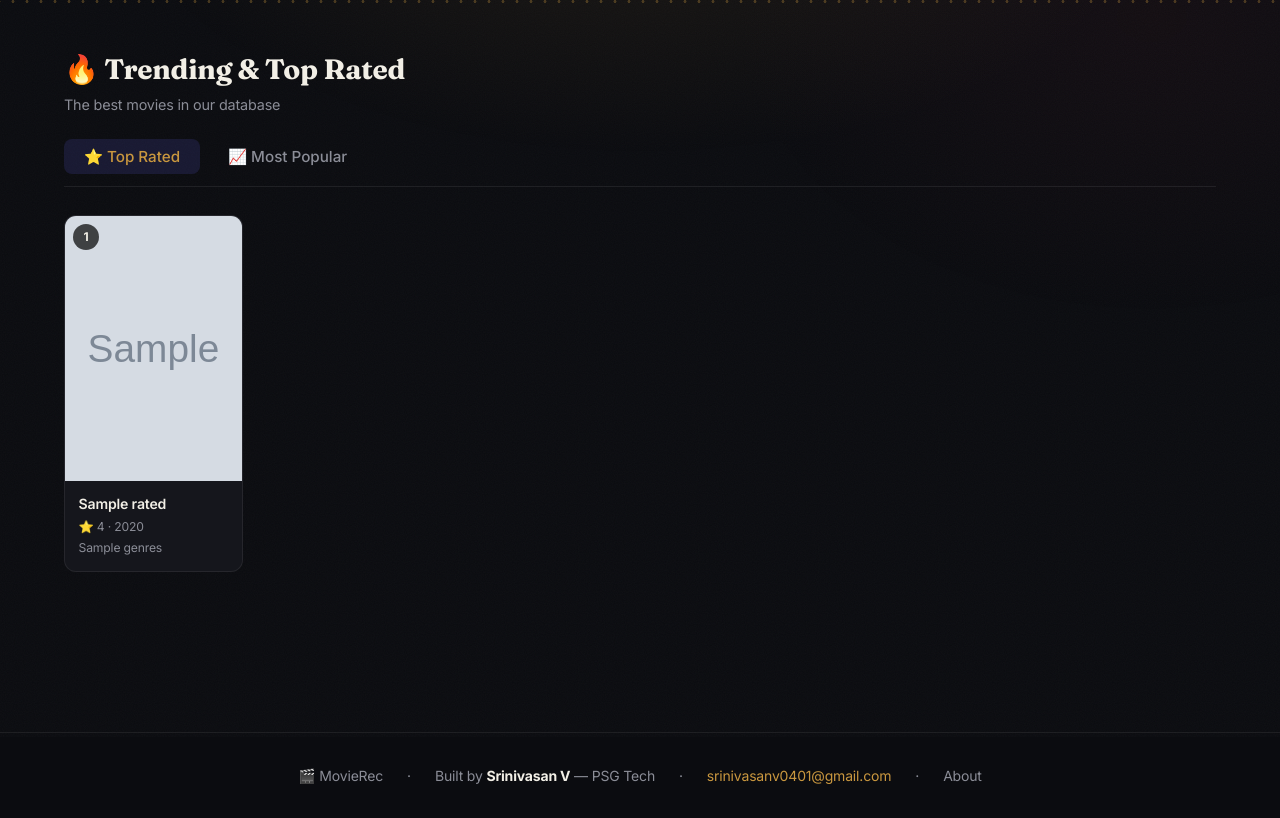
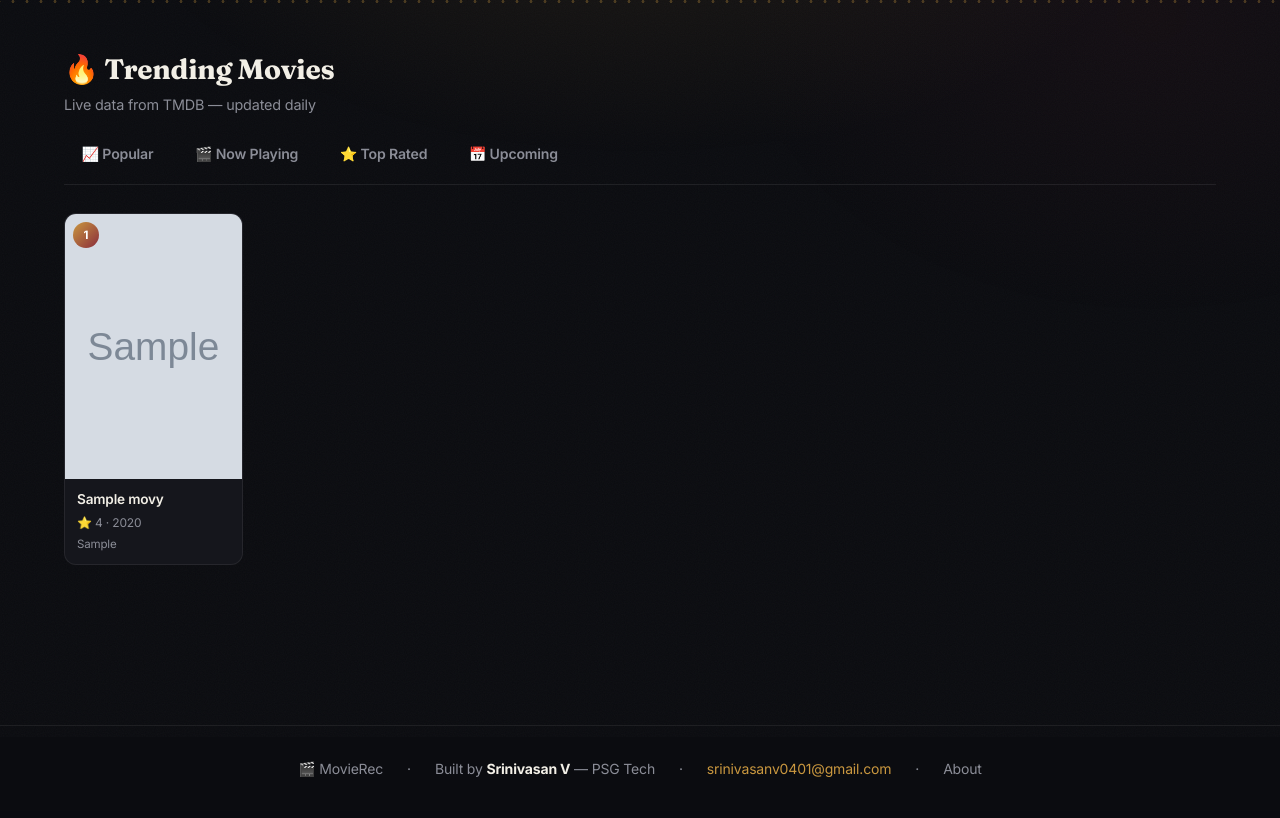
Before and after one commit to srini0406/movie-recommendation-site, a Django app: template recommender/templates/recommender/trending.html in a window 1280 px wide. Shown: the part 63-881 px from the top of the page. After the commit the page ends 840 px from the top, so only its background shows below. Run offline with Django 3.2, Linux system fonts and the light colour scheme; the template is opened without the code that fills it: most values are stand-ins (such as "Sample title", 1, 10 or a date in 2020); grey boxes marked "Sample" are stand-in pictures.

Commit message:
Update trending, mood, surprise me, home to use TMDB live data

```diff
--- a/recommender/templates/recommender/index.html
+++ b/recommender/templates/recommender/index.html
@@ -497,7 +497,7 @@
             </div>
             <div class="movie-scroller">
                 {% for m in because_recs %}
-                <a href="{% url 'recommender:movie_detail' m.title %}" class="movie-card-link">
+                <a href="/share/{{ m.title|urlencode }}/" class="movie-card-link">
                     <div class="movie-poster-wrap">
                         {% if m.poster_url %}
                         <img src="{{ m.poster_url }}" alt="{{ m.title }}" loading="lazy">
@@ -522,7 +522,7 @@
             </div>
             <div class="movie-scroller">
                 {% for m in trending_movies %}
-                <a href="{% url 'recommender:movie_detail' m.title %}" class="movie-card-link">
+                <a href="{% if m.tmdb_id %}/tmdb/{{ m.tmdb_id }}/{% else %}/share/{{ m.title|urlencode }}/{% endif %}" class="movie-card-link">
                     <div class="movie-poster-wrap">
                         {% if m.poster_url %}
                         <img src="{{ m.poster_url }}" alt="{{ m.title }}" loading="lazy">
--- a/recommender/templates/recommender/mood_results.html
+++ b/recommender/templates/recommender/mood_results.html
@@ -45,7 +45,7 @@
     <p style="color:var(--text-muted);font-size:.88rem;margin-bottom:1rem">{{ movies|length }} movies matched</p>
     <div class="movies-grid">
         {% for m in movies %}
-        <a href="{% url 'recommender:movie_detail' m.title %}" class="movie-tile">
+        <a href="{% if m.tmdb_id %}/tmdb/{{ m.tmdb_id }}/{% else %}/share/{{ m.title|urlencode }}/{% endif %}" class="movie-tile">
             <div class="tile-poster">
                 {% if m.poster_url %}<img src="{{ m.poster_url }}" alt="{{ m.title }}" loading="lazy">{% else %}🎬{% endif %}
             </div>
--- a/recommender/templates/recommender/trending.html
+++ b/recommender/templates/recommender/trending.html
@@ -1,148 +1,63 @@
 {% extends 'recommender/base.html' %}
-{% block title %}Trending & Top Rated Movies Free — Best Films to Watch Now{% endblock %}
-{% block meta_description %}Discover trending and top-rated movies right now. Browse the best films to watch — sorted by popularity and rating. Free, no signup required.{% endblock %}
-{% block og_title %}Trending & Top Rated Movies — Best Films to Watch Now{% endblock %}
+{% block title %}Trending Movies — Now Playing, Popular & Top Rated{% endblock %}
+{% block meta_description %}Discover trending movies right now — now playing in cinemas, most popular, top rated, and upcoming releases. Updated daily from TMDB.{% endblock %}
 
 {% block extra_head %}
 <style>
-    .tab-bar{display:flex;gap:.5rem;margin-bottom:1.75rem;border-bottom:1px solid rgba(255,255,255,.08);padding-bottom:.75rem}
-    .tab{padding:.5rem 1.25rem;border-radius:8px;cursor:pointer;font-size:.95rem;font-weight:500;border:none;background:transparent;color:var(--text-muted);font-family:inherit;transition:var(--transition)}
-    .tab.active{background:rgba(99,102,241,.15);color:var(--primary)}
-    .movies-grid{display:grid;grid-template-columns:repeat(auto-fill,minmax(175px,1fr));gap:1rem}
+.tab-bar{display:flex;gap:.4rem;margin-bottom:1.75rem;border-bottom:1px solid rgba(255,255,255,.08);padding-bottom:.75rem;flex-wrap:wrap}
+.tab{padding:.5rem 1.1rem;border-radius:8px;cursor:pointer;font-size:.88rem;font-weight:600;border:none;background:transparent;color:var(--text-muted);font-family:inherit;transition:var(--transition);text-decoration:none}
+.tab:hover{background:rgba(99,102,241,.1);color:var(--primary)}
+.tab.active{background:rgba(99,102,241,.18);color:var(--primary)}
+.movies-grid{display:grid;grid-template-columns:repeat(auto-fill,minmax(170px,1fr));gap:1rem}
 .movie-tile{background:var(--surface);border-radius:var(--radius);overflow:hidden;border:1px solid rgba(255,255,255,.07);transition:var(--transition);text-decoration:none;color:var(--text);display:flex;flex-direction:column;position:relative}
-    .movie-tile:hover{transform:translateY(-4px);border-color:rgba(99,102,241,.4);box-shadow:0 10px 28px rgba(99,102,241,.15)}
-    .tile-rank{position:absolute;top:.5rem;left:.5rem;width:26px;height:26px;background:rgba(0,0,0,.7);border-radius:50%;display:flex;align-items:center;justify-content:center;font-size:.75rem;font-weight:700;z-index:1}
+.movie-tile:hover{transform:translateY(-5px);border-color:rgba(99,102,241,.45);box-shadow:0 12px 32px rgba(99,102,241,.18)}
+.tile-rank{position:absolute;top:.5rem;left:.5rem;width:26px;height:26px;background:linear-gradient(135deg,var(--primary),var(--secondary));border-radius:50%;display:flex;align-items:center;justify-content:center;font-size:.72rem;font-weight:700;z-index:1;color:#fff}
 .tile-poster{width:100%;aspect-ratio:2/3;background:var(--surface-light);display:flex;align-items:center;justify-content:center;font-size:3rem;overflow:hidden}
 .tile-poster img{width:100%;height:100%;object-fit:cover}
-    .tile-info{padding:.85rem;flex:1}
-    .tile-title{font-size:.88rem;font-weight:600;line-height:1.3;margin-bottom:.3rem}
-    .tile-meta{font-size:.76rem;color:var(--text-muted)}
-
-    /* Skeleton */
-    .skeleton-tile{background:var(--surface);border-radius:var(--radius);overflow:hidden;border:1px solid rgba(255,255,255,.07)}
-    .skeleton-poster{width:100%;aspect-ratio:2/3;background:linear-gradient(90deg,var(--surface) 25%,var(--surface-light) 50%,var(--surface) 75%);background-size:200% 100%;animation:shimmer 1.4s infinite}
-    .skeleton-body{padding:.85rem}
-    .skeleton-line{height:12px;border-radius:4px;margin-bottom:.5rem;background:linear-gradient(90deg,var(--surface) 25%,var(--surface-light) 50%,var(--surface) 75%);background-size:200% 100%;animation:shimmer 1.4s infinite}
-    .skeleton-line.short{width:55%}
-    @keyframes shimmer{0%{background-position:200% 0}100%{background-position:-200% 0}}
-
-    #loadMore{display:none;text-align:center;padding:1.5rem}
-    .spinner-sm{display:inline-block;width:22px;height:22px;border:2.5px solid rgba(99,102,241,.25);border-top-color:var(--primary);border-radius:50%;animation:spin .7s linear infinite;vertical-align:middle;margin-right:.5rem}
-    @keyframes spin{to{transform:rotate(360deg)}}
+.tile-body{padding:.75rem;flex:1}
+.tile-title{font-size:.85rem;font-weight:600;line-height:1.3;margin-bottom:.3rem}
+.tile-meta{font-size:.75rem;color:var(--text-muted)}
+.tile-overview{font-size:.72rem;color:var(--text-muted);line-height:1.4;margin-top:.25rem;display:-webkit-box;-webkit-line-clamp:2;-webkit-box-orient:vertical;overflow:hidden}
+.empty{text-align:center;padding:4rem 1rem;color:var(--text-muted)}
 </style>
 {% endblock %}
 
 {% block content %}
 <div class="page">
-    <div style="margin-bottom:1.5rem">
-        <h1 style="font-size:1.75rem;font-weight:700">🔥 Trending & Top Rated</h1>
-        <p style="color:var(--text-muted);font-size:.9rem;margin-top:.25rem">The best movies in our database</p>
+    <div style="margin-bottom:1.25rem">
+        <h1 style="font-size:1.75rem;font-weight:700">🔥 Trending Movies</h1>
+        <p style="color:var(--text-muted);font-size:.9rem;margin-top:.25rem">Live data from TMDB — updated daily</p>
     </div>
 
     <div class="tab-bar">
-        <button class="tab active" id="tab-top_rated" onclick="switchTab('top_rated', this)">⭐ Top Rated</button>
-        <button class="tab" id="tab-most_popular" onclick="switchTab('most_popular', this)">📈 Most Popular</button>
+        <a href="?tab=popular"     class="tab {% if active_tab == 'popular'     %}active{% endif %}">📈 Popular</a>
+        <a href="?tab=now_playing" class="tab {% if active_tab == 'now_playing' %}active{% endif %}">🎬 Now Playing</a>
+        <a href="?tab=top_rated"   class="tab {% if active_tab == 'top_rated'   %}active{% endif %}">⭐ Top Rated</a>
+        <a href="?tab=upcoming"    class="tab {% if active_tab == 'upcoming'    %}active{% endif %}">📅 Upcoming</a>
     </div>
 
-    <!-- Top Rated -->
-    <div id="top_rated" class="tab-panel active">
-        <div class="movies-grid" id="grid-top_rated">
-            {% for m in top_rated %}
-            <a href="{% url 'recommender:movie_detail' m.title %}" class="movie-tile">
+    {% if movies %}
+    <div class="movies-grid">
+        {% for m in movies %}
+        <a href="{% if m.tmdb_id %}/tmdb/{{ m.tmdb_id }}/{% else %}/share/{{ m.title|urlencode }}/{% endif %}" class="movie-tile">
             <div class="tile-rank">{{ forloop.counter }}</div>
             <div class="tile-poster">
-                    {% if m.poster_url %}<img src="{{ m.poster_url }}" alt="{{ m.title }}" loading="lazy">{% else %}🎬{% endif %}
+                {% if m.poster_url %}<img src="{{ m.poster_url }}" alt="{{ m.title }}" loading="lazy">
+                {% else %}🎬{% endif %}
             </div>
-                <div class="tile-info">
+            <div class="tile-body">
                 <div class="tile-title">{{ m.title }}</div>
                 <div class="tile-meta">⭐ {{ m.rating }} · {{ m.release_date|slice:":4" }}</div>
-                    <div class="tile-meta" style="margin-top:.2rem">{{ m.genres }}</div>
+                {% if m.overview_short %}<div class="tile-overview">{{ m.overview_short }}</div>{% endif %}
             </div>
         </a>
         {% endfor %}
     </div>
+    {% else %}
+    <div class="empty">
+        <div style="font-size:3rem;margin-bottom:1rem">🎬</div>
+        <p>Could not load movies. Please try again shortly.</p>
     </div>
-
-    <!-- Most Popular -->
-    <div id="most_popular" class="tab-panel" style="display:none">
-        <div class="movies-grid" id="grid-most_popular">
-            {% for m in most_popular %}
-            <a href="{% url 'recommender:movie_detail' m.title %}" class="movie-tile">
-                <div class="tile-rank">{{ forloop.counter }}</div>
-                <div class="tile-poster">
-                    {% if m.poster_url %}<img src="{{ m.poster_url }}" alt="{{ m.title }}" loading="lazy">{% else %}🎬{% endif %}
-                </div>
-                <div class="tile-info">
-                    <div class="tile-title">{{ m.title }}</div>
-                    <div class="tile-meta">📈 {{ m.rating }} · {{ m.release_date|slice:":4" }}</div>
-                    <div class="tile-meta" style="margin-top:.2rem">{{ m.genres }}</div>
-                </div>
-            </a>
-            {% endfor %}
-        </div>
-    </div>
-
-    <!-- Infinite scroll sentinel + spinner -->
-    <div id="loadMore"><span class="spinner-sm"></span> Loading more…</div>
+    {% endif %}
 </div>
 {% endblock %}
-
-{% block extra_scripts %}
-<script>
-// Embed all data from Django for infinite scroll
-const ALL_DATA = {
-    top_rated: {{ top_rated_json|safe }},
-    most_popular: {{ most_popular_json|safe }},
-};
-const PAGE_SIZE = 24;
-let activeTab = 'top_rated';
-let pages = {top_rated: 1, most_popular: 1};
-
-function switchTab(id, btn) {
-    document.querySelectorAll('.tab-panel').forEach(p => p.style.display = 'none');
-    document.querySelectorAll('.tab').forEach(t => t.classList.remove('active'));
-    document.getElementById(id).style.display = 'block';
-    btn.classList.add('active');
-    activeTab = id;
-}
-
-function buildTile(m, rank) {
-    const poster = m.poster_url
-        ? `<img src="${m.poster_url}" alt="${m.title}" loading="lazy">`
-        : '🎬';
-    return `<a href="/movie/${encodeURIComponent(m.title)}/" class="movie-tile">
-        <div class="tile-rank">${rank}</div>
-        <div class="tile-poster">${poster}</div>
-        <div class="tile-info">
-            <div class="tile-title">${m.title}</div>
-            <div class="tile-meta">⭐ ${m.rating} · ${(m.release_date||'').slice(0,4)}</div>
-            <div class="tile-meta" style="margin-top:.2rem">${m.genres}</div>
-        </div>
-    </a>`;
-}
-
-// Infinite scroll observer
-const sentinel = document.getElementById('loadMore');
-const scrollObs = new IntersectionObserver(entries => {
-    if (!entries[0].isIntersecting) return;
-    const data = ALL_DATA[activeTab];
-    const currentPage = pages[activeTab];
-    const start = currentPage * PAGE_SIZE;
-    if (start >= data.length) { sentinel.style.display = 'none'; return; }
-
-    sentinel.style.display = 'block';
-    // Small delay for perceived loading
-    setTimeout(() => {
-        const slice = data.slice(start, start + PAGE_SIZE);
-        const grid = document.getElementById(`grid-${activeTab}`);
-        const offset = start + 1;
-        slice.forEach((m, i) => { grid.insertAdjacentHTML('beforeend', buildTile(m, offset + i)); });
-        pages[activeTab]++;
-        if (start + PAGE_SIZE >= data.length) sentinel.style.display = 'none';
-        else sentinel.style.display = 'none'; // hide after load, re-trigger on next scroll
-    }, 300);
-}, {rootMargin: '200px'});
-
-scrollObs.observe(sentinel);
-</script>
-{% endblock %}
```
Also changed, not shown: recommender/views.py (+173 -86 lines). Lines whose indentation alone changed are shown as unchanged.
